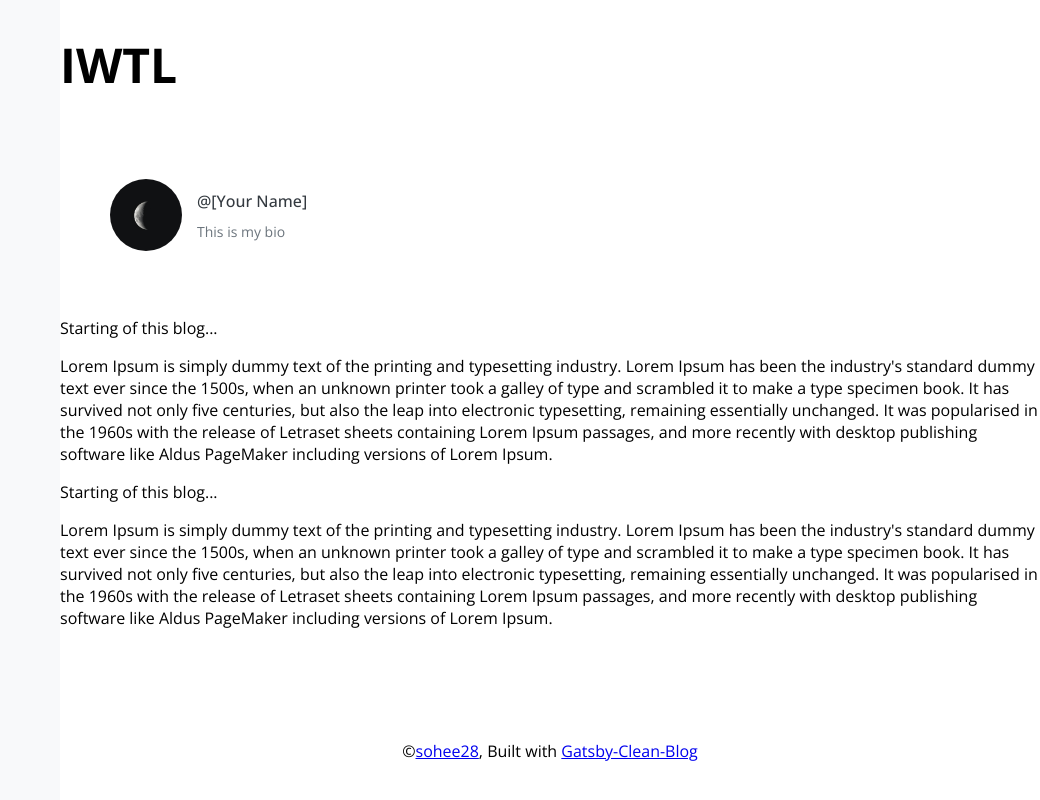
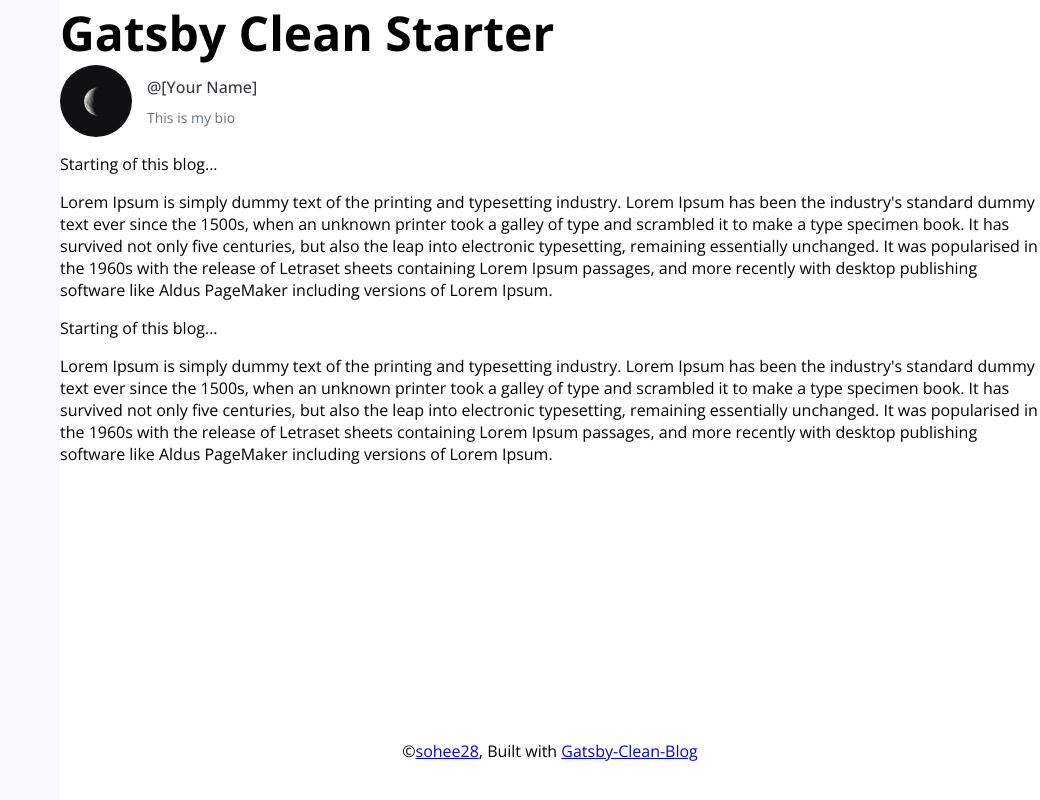
Before and after one commit to soheee-bae/Gatsby-Clean-Blog-Starter, a Gatsby site: page / in a window 1280 px wide. Shown: the whole page, without its empty margins (240-1280 px from the left). Built offline with nearby package versions, Linux system fonts and the light colour scheme; Gatsby itself is replaced by a stand-in of ours.

Commit message:
added header for title

```diff
--- a/src/components/bio/index.scss
+++ b/src/components/bio/index.scss
@@ -1,32 +1,31 @@
-@import '../../styles/typography';
-@import '../../styles/colors';
+@import "../../styles/typography";
+@import "../../styles/colors";
 
-.bio{
+.bio {
   display: flex;
   flex-direction: row;
-    gap:15px;
-    padding:50px;
+  gap: 15px;
 }
 
-.bio-image{
+.bio-image {
   border-radius: 50%;
-    border:none;
+  border: none;
 }
 
-.bio-content{
+.bio-content {
   display: flex;
   flex-direction: column;
   justify-content: center;
   gap: 10px;
 }
 
-.bio-link{
+.bio-link {
   @extend .h5;
   cursor: pointer;
   color: var(--darkest-gray);
 }
 
-.bio-text{
+.bio-text {
   @extend .body-1;
   margin: 0;
   color: var(--dark-gray);
--- /dev/null
+++ b/src/components/header/header.jsx
@@ -0,0 +1,25 @@
+import React from "react";
+import { StaticQuery, graphql } from "gatsby";
+
+const Header = () => {
+  return (
+    <StaticQuery
+      query={headerQuery}
+      render={(data) => {
+        const { title } = data.site.siteMetadata;
+        return <div className="h1">{title}</div>;
+      }}
+    />
+  );
+};
+export default Header;
+
+const headerQuery = graphql`
+  query HeaderQuery {
+    site {
+      siteMetadata {
+        title
+      }
+    }
+  }
+`;
--- a/src/pages/index.js
+++ b/src/pages/index.js
@@ -1,5 +1,7 @@
 import * as React from "react";
 import Bio from "../components/bio";
+import Header from "../components/header/header";
+
 import { Layout } from "../layout";
 import "../styles/_typography.scss";
 
@@ -7,8 +9,9 @@ export default function Home() {
   return (
     <Layout>
       <div>
-        <h1 className="h1">IWTL</h1>
+        <Header />
         <Bio />
+
         <p>Starting of this blog...</p>
         <p>
           Lorem Ipsum is simply dummy text of the printing and typesetting
```
Also changed, not shown: src/components/contents/contents.jsx (added, +28 -0 lines), src/components/contents/contents.scss (added). Lines whose indentation alone changed are shown as unchanged.
